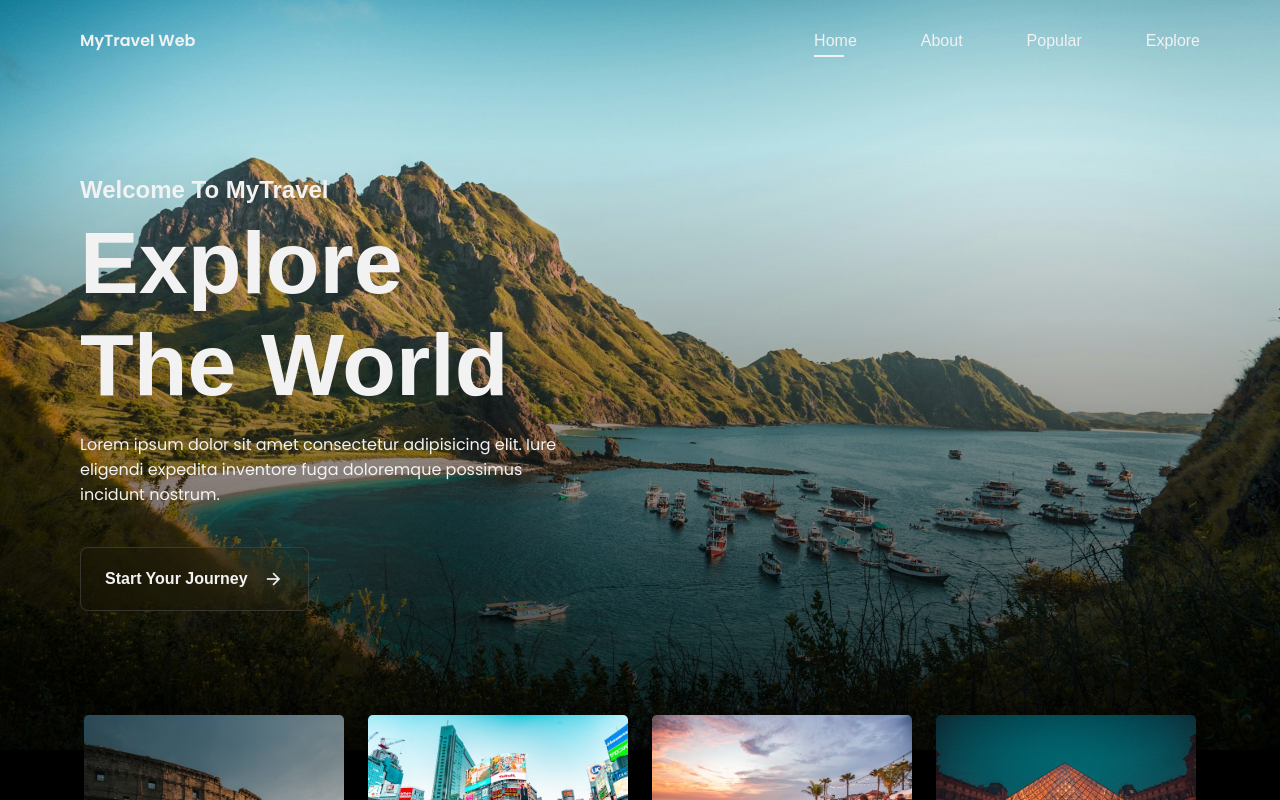
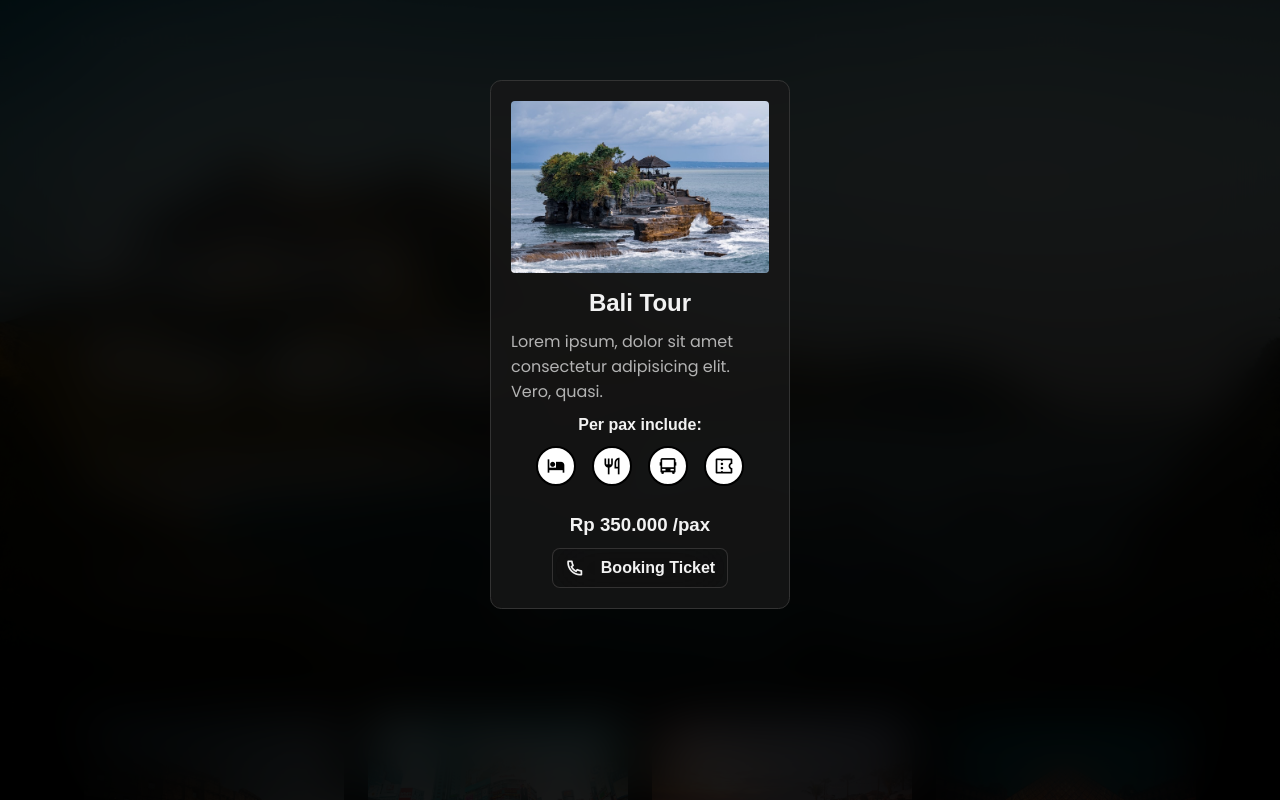
Before and after one commit to kikitongky/travel-web, a plain HTML site: page index.html in a window 1280 px wide. Shown: the top 800 px of the page. Drawn offline with nearby package versions, Linux system fonts and the light colour scheme.

Commit message:
add modal box for detail package

```diff
--- a/JS/script.js
+++ b/JS/script.js
@@ -66,3 +66,21 @@ const scrollActive = () =>{
 	})
 }
 window.addEventListener('scroll', scrollActive);
+
+// MODAL
+// ===== MODAL =====
+const modalButton = document.querySelectorAll('.detail__button');
+const modal = document.getElementById('modal');
+
+// ==Show-modal
+modalButton.forEach(m => m.addEventListener('click', function(){
+    modal.style.display = 'block';
+}) )
+
+
+// ==Close when anywhere user click outside modal
+window.onclick = function(event){
+    if (event.target == modal){
+        modal.style.display = 'none';
+    }
+}
--- a/index.html
+++ b/index.html
@@ -157,13 +157,16 @@
                             <i class="ri-star-fill"></i>
                             <span>(418)</span>
                         </div>
+                        <button href="#" class="button__card button">
+                            <i class="ri-phone-fill"></i>
+                        </button>
                     </div>
                     <div class="popular__button">
-                        <a href="#" class="detail__button button">Details Package</a>
+                        <button class="detail__button button">Details Package</button>
                     </div>
                 </article>
 
-                <article class="popular__card" data-aos="zoom-in-up" data-aos-duration="1200">
+                <!-- <article class="popular__card" data-aos="zoom-in-up" data-aos-duration="1200">
                     <div class="popular__image">
                         <img src="asset/home-card2.jpg" alt="popular image" class="popular__img">
                         <div class="popular__shadow"></div>
@@ -182,6 +185,9 @@
                             <i class="ri-star-fill"></i>
                             <span>(215)</span>
                         </div>
+                        <a href="#" class="button__card button">
+                            <i class="ri-phone-fill"></i>
+                        </a>
                     </div>
                     <div class="popular__button">
                         <a href="#" class="detail__button button">Details Package</a>
@@ -206,12 +212,15 @@
                             <i class="ri-star-fill"></i>
                             <span>(115)</span>
                         </div>
+                        <a href="#" class="button__card button">
+                            <i class="ri-phone-fill"></i>
+                        </a>
                     </div>
 
                     <div class="popular__button">
                         <a href="#" class="detail__button button">Details Package</a>
                     </div>
-                </article>
+                </article> -->
 
                 <a href="#" class="all__button button">
                     See all package<i class="ri-arrow-right-line"></i>
@@ -384,6 +393,32 @@
         <i class="ri-arrow-up-line"></i>
     </a>
 
+    <div id="modal" class="modal">
+        <div class="modal-content">
+
+            <img src="asset/popular1.jpg" class="modal__image">
+            <div class="modal__detail">
+                <h2 class="modal__detail-title">Bali Tour</h2>
+                <p class="modal__detail-description">
+                    Lorem ipsum, dolor sit amet consectetur adipisicing elit. Vero, quasi.
+                </p>
+                <h2 class="modal__detail-subtitle">Per pax include:</h2>
+                <div class="modal__detail-icons">
+                    <span class="modal__detail-icon"><i class="ri-hotel-bed-fill"></i></span>
+                    <span class="modal__detail-icon"><i class="ri-restaurant-line"></i></span>
+                    <span class="modal__detail-icon"><i class="ri-bus-fill"></i></span>
+                    <span class="modal__detail-icon"><i class="ri-coupon-3-line"></i></span>
+                </div>
+                <h3 class="modal__detail-price">Rp 350.000 <span>/pax</span></h3>
+
+                <a href="#" class="modal__call-button button">
+                    <i class="ri-phone-line"></i>
+                    Booking Ticket
+                </a>
+            </div>
+        </div>
+    </div>
+
     <!-- AOS JS -->
     <script src="https://unpkg.com/aos@next/dist/aos.js"></script>
     <script>
--- a/style.css
+++ b/style.css
@@ -436,7 +436,12 @@ img{
     padding: .5rem .5rem 1rem;
     background-color: hsla(0, 0%, 9%, 0.541);
     border-radius: .3rem;
-    transition: all .3s ease;
+    transition: all .4s ease;
+    border: 1px dashed hsl(0, 0%, 30%);
+}
+
+.popular__card:hover{
+    box-shadow: 2px 2px 5px 2px hsl(0, 0%, 10%);
 }
 
 .button-bot:hover,
@@ -472,6 +477,23 @@ img{
 .popular__data{
    border: 1px dashed hsl(0, 0%, 30%);
    padding: .5rem;
+   position: relative;
+}
+
+.button__card{
+    position: absolute;
+    padding: 5px;
+    right: 1rem;
+    top: 1.25rem;
+    text-align: center;
+}
+
+.button__card:hover{
+    transform: translateY(-.25rem);
+}
+
+.button__card:hover i{
+    transform: none;
 }
 
 
@@ -736,6 +758,109 @@ img{
 }
 
 
+/* MODAL BOX */
+
+.modal{
+    display: block;
+    position: fixed;
+    z-index: 999;
+    left: 0;
+    top: 0;
+    width: 100%;
+    height: 100%;
+    overflow: auto;
+    background-color: rgba(0, 0, 0, 0.9);
+    animation: fadeIn .3s ease;
+    backdrop-filter: blur(24px);
+}
+
+.modal-content{
+    position: fixed;
+    background-color: hsla(0, 0%, 9%, 0.8);
+    top: 10%;
+    margin: 0 auto;
+    right: 0;
+    left: 0;
+    padding: 20px;
+    border: 1px solid hsl(0, 0%, 20%);
+    width: 300px;
+    border-radius: .7rem;
+    text-align: center;
+}
+
+.modal__image{
+    border-radius: .25rem;
+}
+
+.modal__detail{
+    margin-top: 1rem;
+}
+
+.modal__detail-description{
+    margin-block: .75rem;
+    text-align: initial;
+}
+
+.modal__detail-subtitle{
+    font-size: var(--normal-font-size);
+    margin-bottom: .75rem;
+}
+
+.modal__detail-icons{
+    width: 100%;
+    display: flex;
+    justify-content: center;
+    column-gap: 1rem;
+    align-items: center;
+}
+
+.modal__detail-icon:hover{
+    transform: scale(1.15);
+}
+
+.modal__detail-price{
+    padding-block: .75rem;
+}
+
+.modal__call-button{
+    padding: .5rem .75rem;
+    font-size: var(--normal-font-size);
+    transition: .3s;
+    column-gap: .25rem;
+    cursor: pointer;
+}
+
+.modal__call-button:hover{
+    background-color: #000;
+}
+
+.modal__call-button:hover i{
+    transform: none;
+}
+
+
+.modal__detail-icon{
+    align-items: center;
+    display: inline-block;
+    font-size: 1.25rem;
+    border: 2px solid var(--body-color);
+    padding: 3px;
+    border-radius: 50%;
+    width: 40px;
+    height: 40px;
+    transition: .3s ease;
+    color: var(--body-color);
+    background-color: #fff;
+}
+
+.modal__title{
+    font-size: var(--normal-font-size);
+}
+
+.modal__detail-price{
+    margin-top: 1rem;
+}
+
 /* BREAK POINTS */
 
 /* S Device */
```
